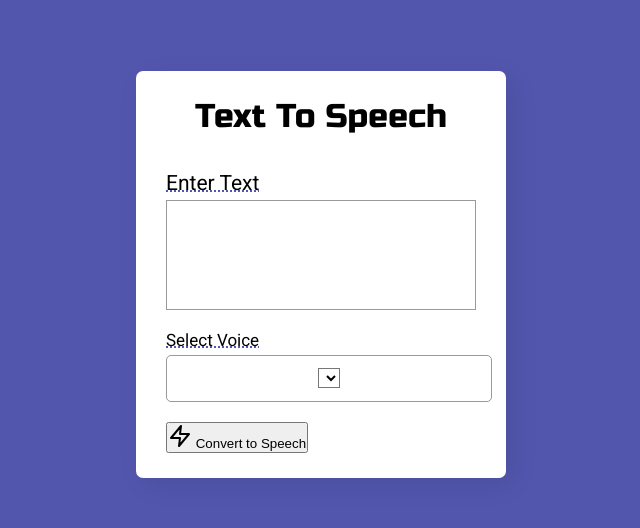
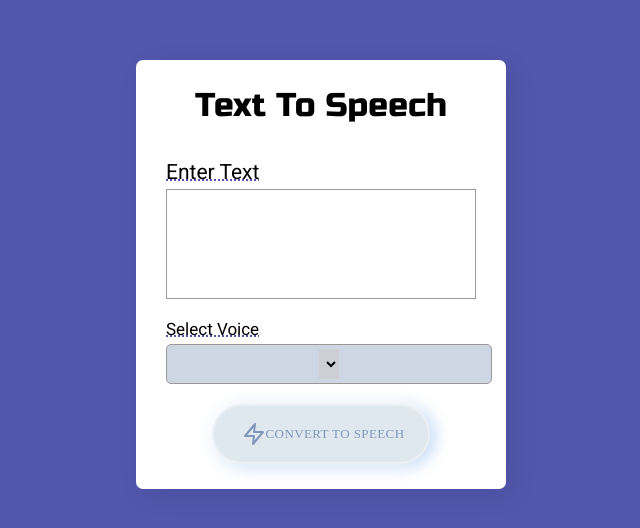
Before and after one commit to ForLoopNelson/Text-To-Speech, a plain HTML site: page index.html in a window 1280 px wide. Shown: the part 126-654 px from the top of the page, without its empty margins (319-959 px from the left). Drawn offline with Linux system fonts and the light colour scheme.

Commit message:
wip on button fancy styling

```diff
--- a/style.css
+++ b/style.css
@@ -42,7 +42,6 @@ label {
   font-family: 'Roboto', Arial, Helvetica, sans-serif;
   font-size: 21px;
   margin-bottom: 5px;
-
   text-decoration: 2px dotted underline #5256AD;
 }
 
@@ -67,19 +66,22 @@ textarea {
 }
 
 .outer {
-  height:47px;
+  height:40px;
   width: 105%;
   display: flex;
   padding: 0 10px;
   align-items: center;
   border-radius: 5px;
+  background:rgba(160, 173, 200, 0.5);
   justify-content: center;
   border: 1px solid #999;
 }
 
 select {
   font-size: 14px;
-  background: none;
+  background:rgba(200, 178, 160, 0.2);
+  height: 30px;
+  border: 5px;
 }
 
 .row select::-webkit-scrollbar{
@@ -96,7 +98,7 @@ select {
   border-right: 2px solid #ffffff;
 }
 
-form button {
+/* form button {
   height: 52px;
   color: #fff;
   font-size: 17px;
@@ -108,6 +110,40 @@ form button {
 
 form button:hover {
   background: #4534fe;
+} */
+
+button {
+ display: flex;
+ align-items: center;
+ justify-content: center;
+ margin-left: auto;
+ margin-right: auto;
+ /* gap: 10px; */
+ font-family: inherit;
+ font-size: 13px;
+ font-weight: 500;
+ text-transform: uppercase;
+ letter-spacing: 0.4px;
+ color: #7e97b8;
+ background-color: #e0e8ef;
+ border-style: solid;
+ border-width: 2px 2px 2px 2px;
+ border-color: rgba(255, 255, 255, 0.333);
+ border-radius: 40px 40px 40px 40px;
+ padding: 16px 24px 16px 28px;
+ transform: translate(0px, 0px) rotate(0deg);
+ transition: 0.2s;
+ box-shadow: -4px -2px 16px 0px #ffffff, 4px 2px 16px 0px rgb(95 157 231 / 48%);
+}
+
+button:hover {
+ color: #516d91;
+ background-color: #E5EDF5;
+ box-shadow: -2px -1px 8px 0px #ffffff, 2px 1px 8px 0px rgb(95 157 231 / 48%);
+}
+
+button:active {
+ box-shadow: none;
 }
 
 @media(max-width:400px){
```
